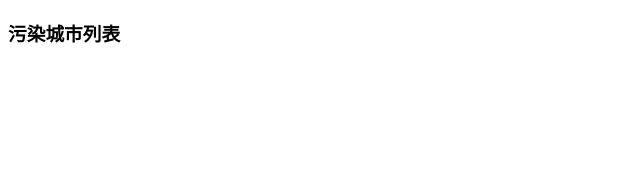
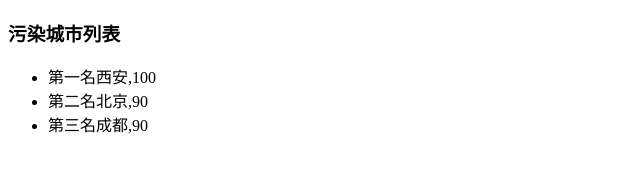
Before and after one commit to BAIJIANXIN/2017task, a plain HTML site: page 数组方法/index.html in a window 1280 px wide. Shown: the whole page, without its empty margins (0-640 px from the left). Drawn offline with Linux system fonts and the light colour scheme.

Commit message:
Update index.html

```diff
--- a/数组方法/index.html
+++ b/数组方法/index.html
@@ -25,13 +25,32 @@ var aqiData = [
 ];
 //(括号包裹函数表示即使运行，当网页打开时，这个函数就开始计算)
 (function () {
-
-  /*
-  在注释下方编写代码
-  遍历读取aqiData中各个城市的数据
-  将空气质量指数大于60的城市显示到aqi-list的列表中
-  */
-
+  //使用filter()遍历大于60的城市
+  /*function standard(value){
+      return value[1] >= 60;
+  }
+  for (var i = 0; i < aqiData.length; i++) {
+    var data = aqiData.filter(standard(value));
+  }*/
+  //第二种找出大于60的城市方法
+  var aqilist = new Array()
+  for (var i = 0; i < aqiData.length; i++) {
+    if(aqiData[i][1]>=60)
+      aqilist.push(aqiData[i])
+  }
+  //使用sort()和compare函数进行比大小和排序
+  function compare(a,b){
+    return b[1] - a[1];
+  }
+  aqilist.sort(compare);
+  //在使用map将排序好的数组添加上相应的文字名次顺序
+  //使用forEach()将数组元素遍历添加到<ul>的innerHTML中
+  var chine = ["一","二","三","四,"];
+  var l = "";
+  for (var i = 0; i < aqilist.length; i++) {
+    l += "<li>第"+chine[i]+"名"+aqilist[i]+"</li>";
+  }
+  document.getElementById('aqi-list').innerHTML=l;
 })();
 
 </script>
```
